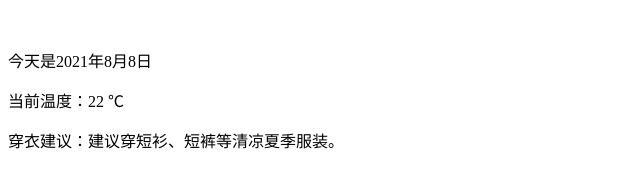
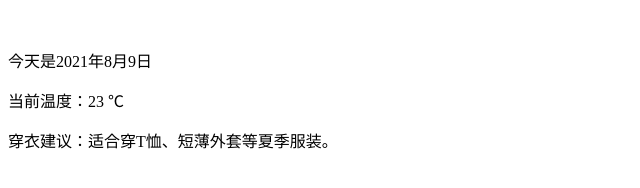
Before and after one commit to wjdnb/github-actions-weather-bot, a website: page index.html in a window 1280 px wide. Shown: the full height of the page, 0-640 px from the left. Drawn offline with Linux system fonts and the light colour scheme.

Commit message:
Deploying to gh-pages from @ Hgwxxdd/github-actions-weather-bot@aea2429bd86be5c978f74d9576fbf4d511fc1861 🚀

```diff
--- a/index.html
+++ b/index.html
@@ -4,8 +4,8 @@
   　　<meta http-equiv="Content-Type" content="text/html; charset=utf-8">
   　</head>
     <body>
-      <p>今天是2021年8月8日</p>
-      <p>当前温度：22 ℃</p>
-      <p>穿衣建议：建议穿短衫、短裤等清凉夏季服装。</p>
+      <p>今天是2021年8月9日</p>
+      <p>当前温度：23 ℃</p>
+      <p>穿衣建议：适合穿T恤、短薄外套等夏季服装。</p>
     </body>
   </html>
```
